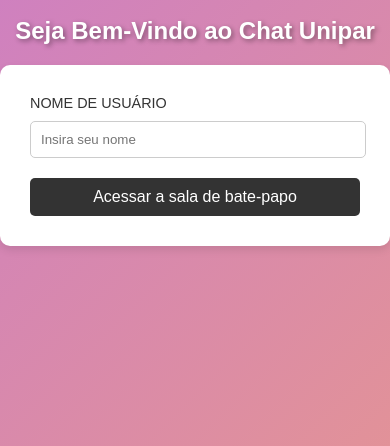
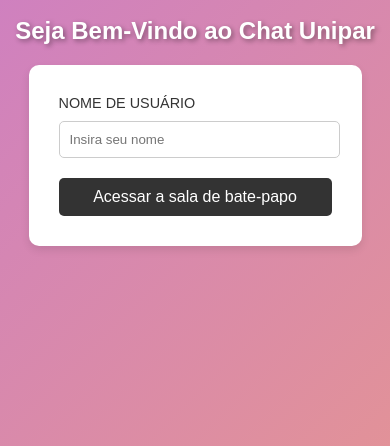
Before and after one commit to Alvisera/Site_unipar, a plain HTML site: page index.html in a window 390 px wide. Shown: the part 398-844 px from the top of the page. Drawn offline with Linux system fonts and the light colour scheme.

Commit message:
Update styles.css

```diff
--- a/styles.css
+++ b/styles.css
@@ -94,7 +94,7 @@ h1 {
         font-size: 1.5rem;
     }
 
-    .login-form input, .login-form button {
-        width: 90%;
+    .login-box {
+        width: 70%;
     }
 }
```
